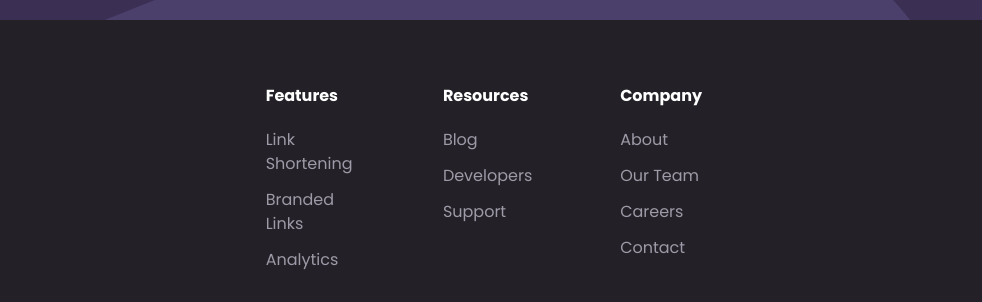
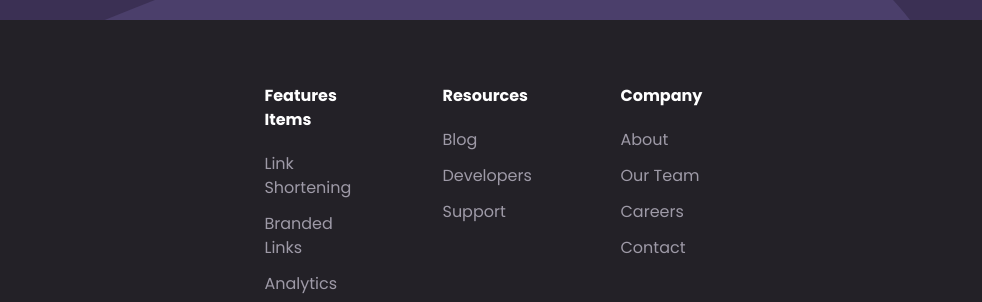
Before and after one commit to Rabiul506/tailwindcss-work, a website: page public/index.html in a window 1280 px wide. Shown: the part 2220-2522 px from the top of the page, 125-1107 px from the left. Drawn offline with Linux system fonts and the light colour scheme.

Commit message:
change features  to features items

```diff
--- a/public/index.html
+++ b/public/index.html
@@ -306,7 +306,7 @@
                 <div class="flex flex-col space-y-16 md:flex-row md:space-y-0 md:space-x-20">
                         <!-- Menu one start  -->
                         <div class="flex flex-col items-center w-full md:items-start">
-                            <div class="mb-5 font-bold text-white capitalize">Features</div>
+                            <div class="mb-5 font-bold text-white capitalize">Features items </div>
                             <div class="flex flex-col items-center space-y-3 md:items-start">
                               <a href="#" class="capitalize text-grayishViolet hover:text-cyan"
                                 >Link shortening</a
```
